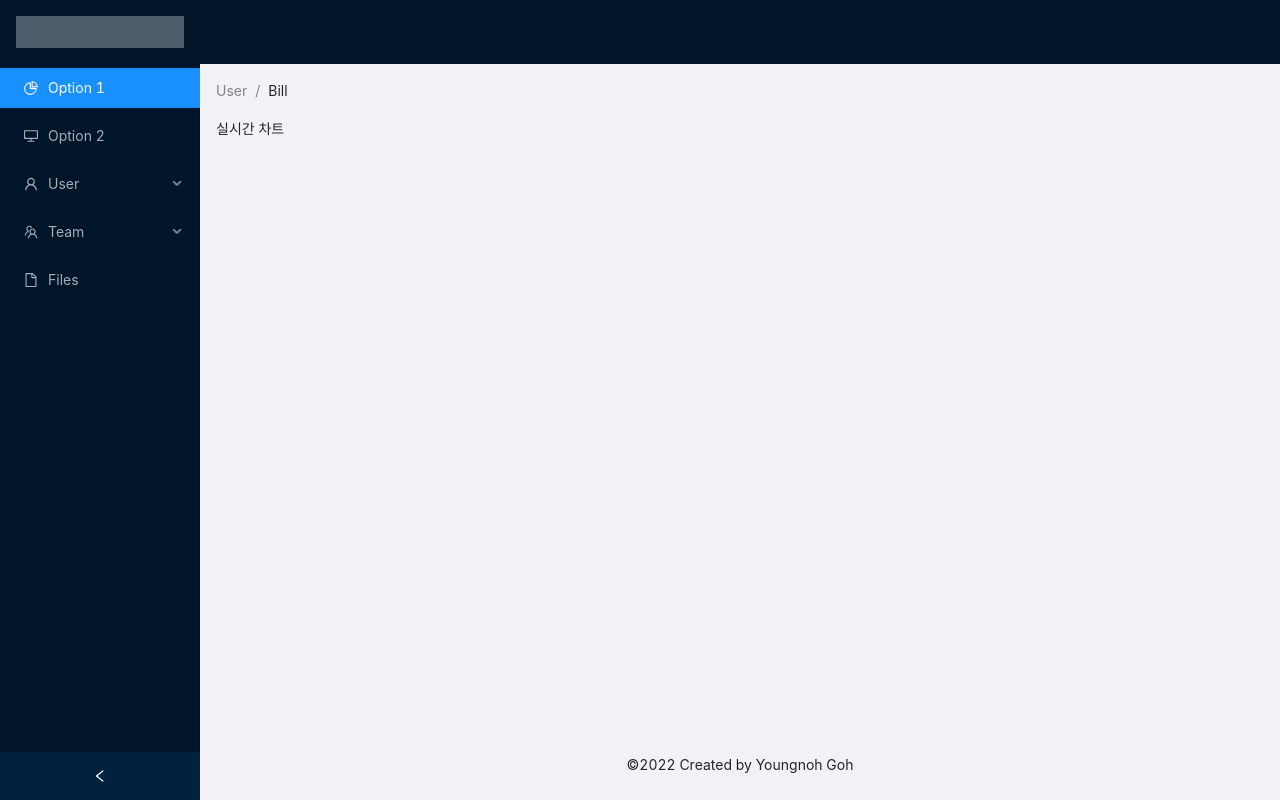
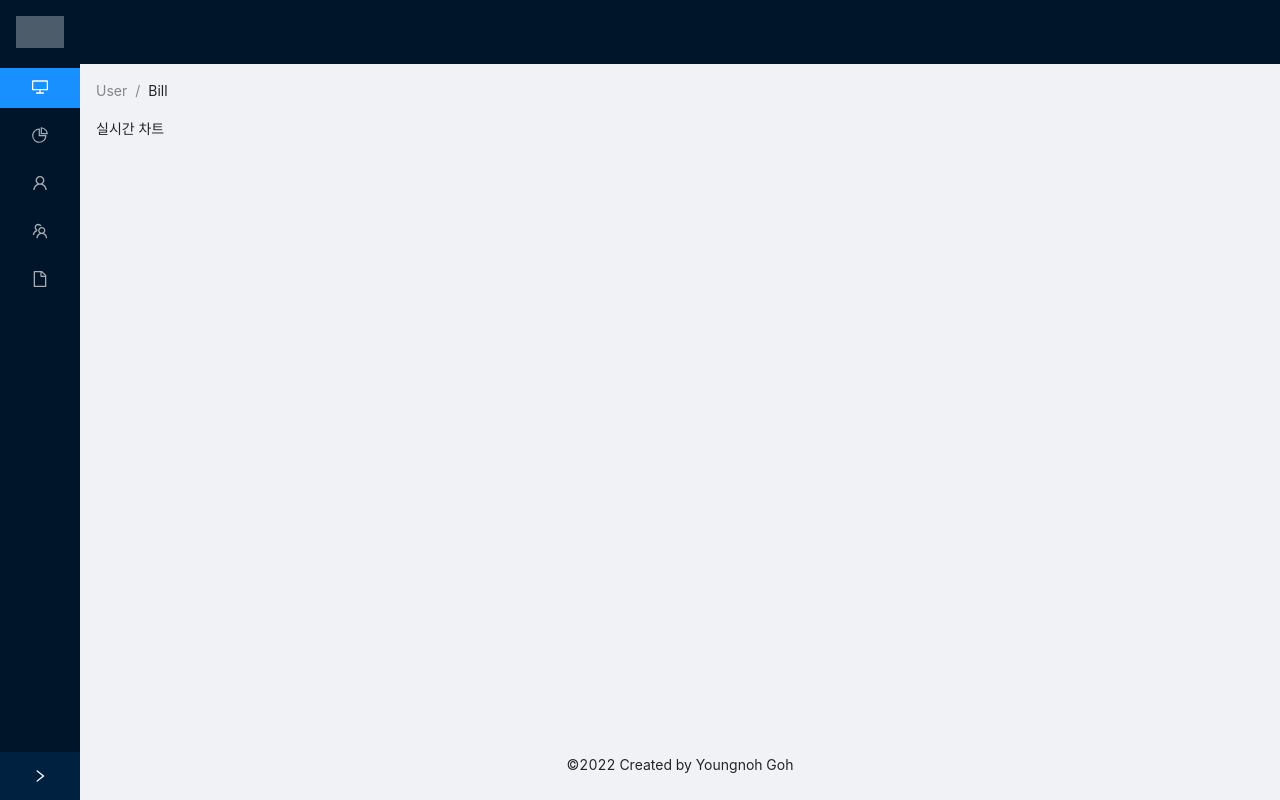
Before and after one commit to comejtome508/CoinInvestProgram, a React (Create React App) app in the folder client/: page / in a window 1280 px wide. Built offline with nearby package versions, Linux system fonts and the light colour scheme.

Commit message:
[ui] gnb 수정

```diff
--- a/client/src/components/Gnb/gnb.tsx
+++ b/client/src/components/Gnb/gnb.tsx
@@ -20,7 +20,7 @@ const { Header, Sider, Content, Footer } = Layout;
 const { SubMenu } = Menu;
 
 const Gnb = () => {
-    const [collapsed, setCollapsed] = useState(false);
+    const [collapsed, setCollapsed] = useState(true);
     const toggle = () => {
         setCollapsed(prevState => !prevState);
     };
@@ -30,10 +30,10 @@ const Gnb = () => {
     <Sider collapsible collapsed={collapsed} onCollapse={toggle}>
       <div className="logo" style={{ height:"32px", margin: "16px", background:"rgba(255, 255, 255, 0.3)" }} />
       <Menu theme="dark" defaultSelectedKeys={['1']} mode="inline">
-        <Menu.Item key="1" icon={<PieChartOutlined />}>
-          Option 1
+        <Menu.Item key="1" icon={<DesktopOutlined />}>
+          대시보드
         </Menu.Item>
-        <Menu.Item key="2" icon={<DesktopOutlined />}>
+        <Menu.Item key="2" icon={<PieChartOutlined />}>
           Option 2
         </Menu.Item>
         <SubMenu key="sub1" icon={<UserOutlined />} title="User">
--- a/client/src/index.tsx
+++ b/client/src/index.tsx
@@ -5,11 +5,10 @@ import App from './layouts/App';
 import reportWebVitals from './reportWebVitals';
 
 ReactDOM.render(
-  <React.StrictMode>
     <BrowserRouter>
       <App />
-    </BrowserRouter>
-  </React.StrictMode>,
+    </BrowserRouter>,
+
   document.getElementById('root')
 );
 
```
